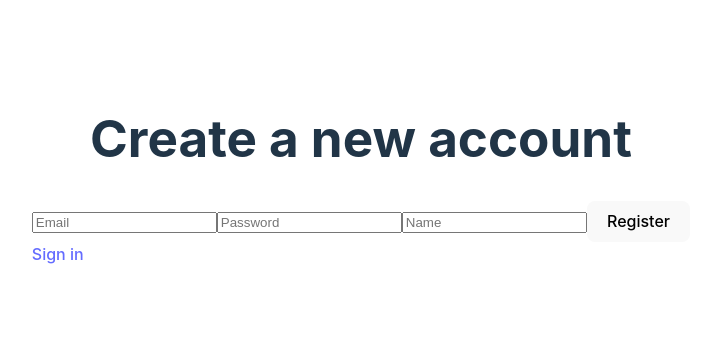
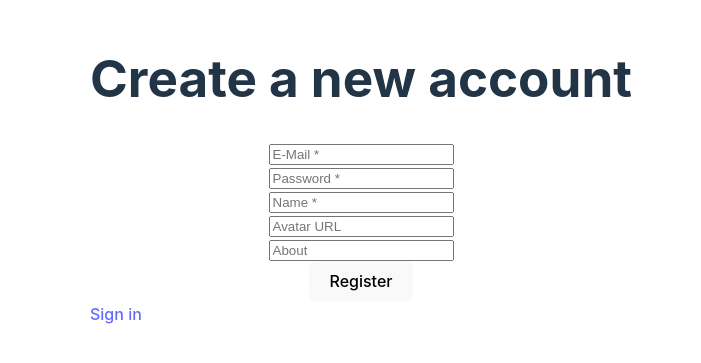
Before and after one commit to simfart/snet, a React (Vite) app: page /register in a window 1280 px wide. Shown: the part 229-592 px from the top of the page, without its empty margins (279-980 px from the left). Built offline with nearby package versions, Linux system fonts and the light colour scheme.

Commit message:
register form

```diff
--- a/src/pages/auth/ui/auth-form/AuthForm.tsx
+++ b/src/pages/auth/ui/auth-form/AuthForm.tsx
@@ -2,6 +2,7 @@ import { useState } from 'react';
 import { Link } from 'react-router-dom';
 import { useRegister, useLogin } from '../hooks';
 import { Loader } from 'shared/ui';
+import { initialDataAuth } from 'shared/ui/initial-data';
 
 import './AuthForm.scss';
 
@@ -17,6 +18,8 @@ const initialFormState = {
   email: '',
   password: '',
   name: '',
+  avatar: '',
+  about: '',
 };
 
 export const AuthForm = ({
@@ -35,12 +38,14 @@ export const AuthForm = ({
 
     try {
       if (mode === 'login') {
-        login({ login: formState.email, password: formState.password });
+        login({ login: formData.email, password: formData.password });
       } else {
         register({
-          name: formState.name,
+          name: formData.name,
           email: formState.email,
-          password: formState.password,
+          password: formData.password,
+          avatar: formData.avatar,
+          about: formData.about,
         });
       }
     } catch (err) {
@@ -54,6 +59,28 @@ export const AuthForm = ({
     }
   };
 
+  const handleInputChange = (e: React.ChangeEvent<HTMLInputElement>) => {
+    const { name, value } = e.target;
+    setFormState((prevData) => ({
+      ...prevData,
+      [name]: value,
+    }));
+  };
+
+  const [formData, setFormData] = useState(initialDataAuth.initial);
+
+  const handleChange = (
+    name: keyof typeof initialDataAuth.initial,
+    value: string,
+  ) => {
+    setFormData((prevData) => ({
+      ...prevData,
+      [name]: value,
+    }));
+    console.log(formData);
+  };
+  type FieldName = keyof typeof initialDataAuth.initial;
+
   if (isLoading || isloadLogin) {
     return <Loader />;
   }
@@ -61,41 +88,32 @@ export const AuthForm = ({
   return (
     <form onSubmit={handleSubmit} className="auth-container">
       <h1 className="auth-tile">{title}</h1>
-      <input
-        type="email"
-        placeholder="Email"
-        value={formState.email}
-        onChange={(event) =>
-          setFormState((prevState) => ({
-            ...prevState,
-            email: event.target.value,
-          }))
-        }
-      />
-      <input
-        type="password"
-        placeholder="Password"
-        value={formState.password}
-        onChange={(event) =>
-          setFormState((prevState) => ({
-            ...prevState,
-            password: event.target.value,
-          }))
-        }
-      />
+      {Object.keys(initialDataAuth.login).map((field) => (
+        <div key={field}>
+          <input
+            type={initialDataAuth.type[field as FieldName]}
+            placeholder={initialDataAuth.placeholder[field as FieldName]}
+            value={formData[field as FieldName]}
+            onChange={(e) => handleChange(field as FieldName, e.target.value)}
+            required={initialDataAuth.require[field as FieldName]}
+          />
+        </div>
+      ))}
       {mode === 'register' && (
         <>
-          <input
-            type="text"
-            placeholder="Name"
-            value={formState.name}
-            onChange={(event) =>
-              setFormState((prevState) => ({
-                ...prevState,
-                name: event.target.value,
-              }))
-            }
-          />
+          {Object.keys(initialDataAuth.register).map((field) => (
+            <div key={field}>
+              <input
+                type={initialDataAuth.type[field as FieldName]}
+                placeholder={initialDataAuth.placeholder[field as FieldName]}
+                value={formData[field as FieldName]}
+                onChange={(e) =>
+                  handleChange(field as FieldName, e.target.value)
+                }
+                required={initialDataAuth.require[field as FieldName]}
+              />
+            </div>
+          ))}
         </>
       )}
       <button type="submit" className="ctaLink">
--- a/src/shared/api/auth/authApi.ts
+++ b/src/shared/api/auth/authApi.ts
@@ -1,7 +1,8 @@
 import axios from 'axios';
 import { GenericResponse, ILoginResponse, IUserResponse } from './types';
+import { backendBaseUrl } from 'shared/config';
 
-const BASE_URL = 'https://keywire-us.backendless.app/api';
+const BASE_URL = backendBaseUrl;
 
 export const authApi = axios.create({
   baseURL: BASE_URL,
@@ -23,6 +24,8 @@ export const registerUserFn = async (user: {
   name: string;
   email: string;
   password: string;
+  about: string;
+  avatar: string;
 }) => {
   const response = await authApi.post<GenericResponse>('/users/register', user);
   return response.data;
--- a/src/shared/api/auth/types.ts
+++ b/src/shared/api/auth/types.ts
@@ -7,6 +7,8 @@ export interface IUser {
   ownerId: string;
   'user-token': string;
   objectId: string;
+  avatar: string;
+  about: string;
 }
 
 export interface GenericResponse {
--- /dev/null
+++ b/src/shared/config/backend.ts
@@ -0,0 +1 @@
+export const backendBaseUrl = 'https://proudarmy-us.backendless.app/api';
--- /dev/null
+++ b/src/shared/config/index.ts
@@ -0,0 +1 @@
+export { backendBaseUrl } from './backend';
--- /dev/null
+++ b/src/shared/ui/initial-data/index.ts
@@ -0,0 +1 @@
+export { initialDataAuth } from './initialDataAuth';
--- /dev/null
+++ b/src/shared/ui/initial-data/initialDataAuth.ts
@@ -0,0 +1,40 @@
+export const initialDataAuth = {
+  initial: {
+    email: '',
+    password: '',
+    name: '',
+    avatar: '',
+    about: '',
+  },
+  placeholder: {
+    email: 'E-Mail *',
+    password: 'Password *',
+    name: 'Name *',
+    avatar: 'Avatar URL',
+    about: 'About',
+  },
+  type: {
+    email: 'email',
+    password: 'password',
+    name: 'text',
+    avatar: 'url',
+    about: 'text',
+  },
+
+  require: {
+    email: true,
+    password: true,
+    name: true,
+    avatar: false,
+    about: false,
+  },
+  register: {
+    name: true,
+    avatar: true,
+    about: true,
+  },
+  login: {
+    email: true,
+    password: true,
+  },
+} as const;
```
